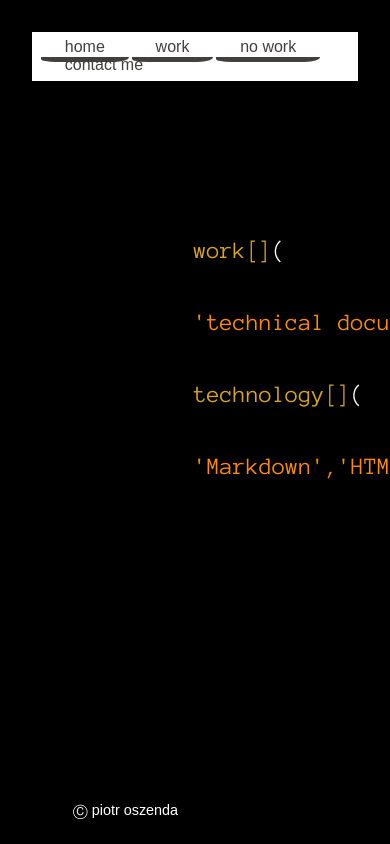
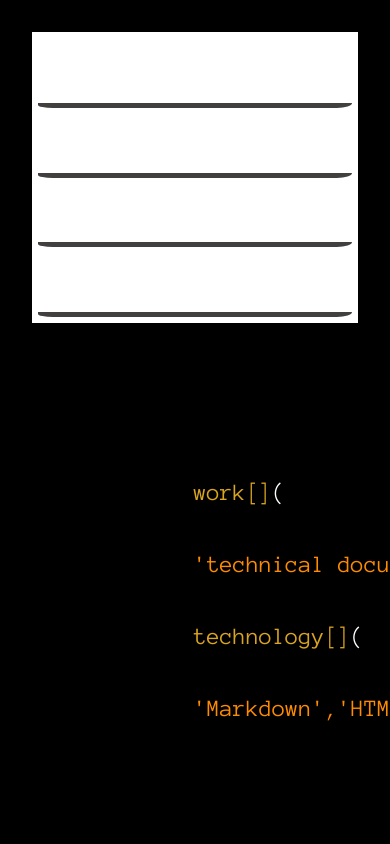
Before and after one commit to osza/project_one, a PHP site: page /work.html in a window 390 px wide; the page is wider, and only the part inside the window is pictured. Run offline with PHP 8.4, Linux system fonts and the light colour scheme; some libraries are stand-ins or nearby versions; some web fonts are replaced.

Commit message:
style for nav ul added, small fixes

```diff
--- a/demos.html
+++ b/demos.html
@@ -35,8 +35,6 @@
 
         </main>
 
-        <footer>&#9400; piotr oszenda</footer>
-
     <script type="text/javascript"
     src="typewriter.js"></script>
     <noscript><div>requires JavaScript enabled</div></noscript>
--- a/index.html
+++ b/index.html
@@ -18,7 +18,7 @@
 
     <body>
         <nav>
-            <ul>
+            <ul class="topnav">
             <li class="active"><a href="index.html">home</a></li>
             <li><a href="work.html">work</a></li>
             <li><a href="no_work.html">no work</a></li>
@@ -32,8 +32,6 @@
             </pre>
         </main>
 
-        <footer>&#9400; piotr oszenda</footer>
-
     <script type="text/javascript"
     src="typewriter.js"></script>
     <noscript><div>requires JavaScript enabled</div></noscript>
--- a/photos.html
+++ b/photos.html
@@ -16,7 +16,7 @@
 
 	<body>
         <nav>
-            <ul style=list-style-type:none>
+            <ul class="topnav">
             <li><a href="index.html">home</a></li>
             <li><a href="work.html">work</a></li>
             <li class="active"><a href="no_work.html">no work</a></li>
--- a/style/style.css
+++ b/style/style.css
@@ -70,7 +70,35 @@ footer{
     white-space: nowrap;
     overflow: hidden;
 }
-/* menu
+/* menu */
+ul.topnav {
+  list-style-type: none;
+  margin: 0;
+  padding: 0;
+  overflow: hidden;
+}
+
+ul.topnav li {float: left;}
+
+ul.topnav li a {
+  display: block;
+  color: white;
+  text-align: center;
+  padding: 14px 16px;
+  text-decoration: none;
+}
+
+ul.topnav li a:hover:not(.active) {background-color: #111;}
+
+ul.topnav li a.active {background-color: #4CAF50;}
+
+ul.topnav li.right {float: right;}
+
+@media screen and (max-width: 600px){
+  ul.topnav li.right,
+  ul.topnav li {float: none;}
+}
+/*
 #menu-bar li {
   margin: 0px 0px 6px 0px;
   padding: 0px 6px 0px 6px;
--- a/work.html
+++ b/work.html
@@ -20,26 +20,18 @@
 
 <body>
     <nav>
-        <ul style=list-style-type:none>
+        <ul class="topnav">
             <li>
-                <a href="index.html">
-                    <span>home</span>
-                </a>
+                <a href="index.html">home</a>
             </li>
             <li class="active">
-                <a href="work.html">
-                    <span>work</span>
-                </a>
+                <a href="work.html">work</a>
             </li>
             <li>
-                <a href="no_work.html">
-                    <span>no work</span>
-                </a>
+                <a href="no_work.html">no work</a>
             </li>
             <li>
-                <a href="contact.html">
-                    <span>contact me</span>
-                </a>
+                <a href="contact.html">contact me</a>
             </li>
         </ul>
     </nav>
@@ -55,8 +47,6 @@
     </div>
     </main>
 
-    <footer>&#9400; piotr oszenda</footer>
-
     <script type="text/javascript" src="typewriter.js"></script>
     <noscript>
         <div>requires JavaScript enabled</div>
```
Also changed, not shown: articles.html (+7 -9 lines), contact.html (+5 -10 lines), no_work.html (+5 -7 lines).
